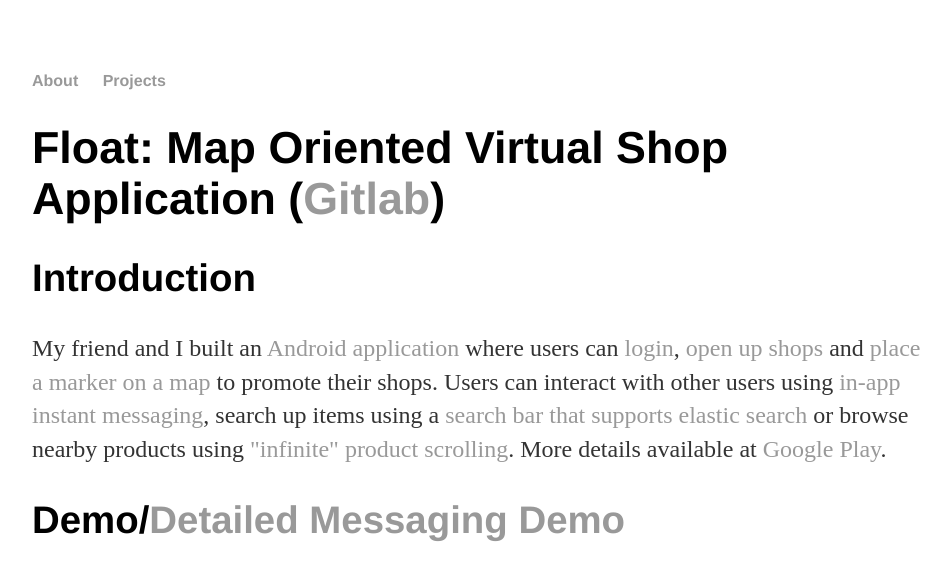
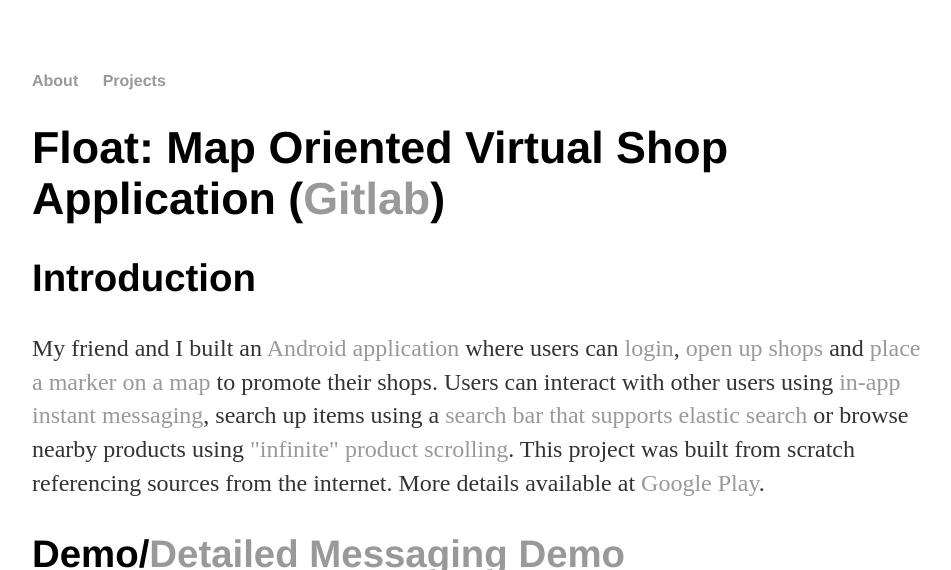
Before and after one commit to jcho7022/jcho7022.github.io, a Jekyll site: the page built from projects/float/index.html, in a window 1280 px wide and 900 px high, cut to the strip 0-570 px from the top of the window. Shown: the whole strip, without its empty margins (160-1111 px from the left). Built offline with Jekyll 4.4.1, drawn with Linux system fonts in a browser that asks for light colours.

Commit message:
Update index.html

```diff
--- a/projects/float/index.html
+++ b/projects/float/index.html
@@ -12,6 +12,7 @@
 Users can interact with other users using <a href="https://jcho7022.github.io/projects/float/messaging.jpg">in-app instant messaging</a>,
 	search up items using a <a href="https://jcho7022.github.io/projects/float/elastic_search.jpg">search bar that supports elastic search</a>
   or browse nearby products using <a href="https://jcho7022.github.io/projects/float/infinite_product.jpg">"infinite" product scrolling</a>.
+	This project was built from scratch referencing sources from the internet.
 	More details available at <a href="https://play.google.com/store/apps/details?id=com.floatapplication">Google Play</a>. </p>
 
 <h2>Demo/<a href="https://jcho7022.github.io/projects/chatbot">Detailed Messaging Demo</a></h2>
```
